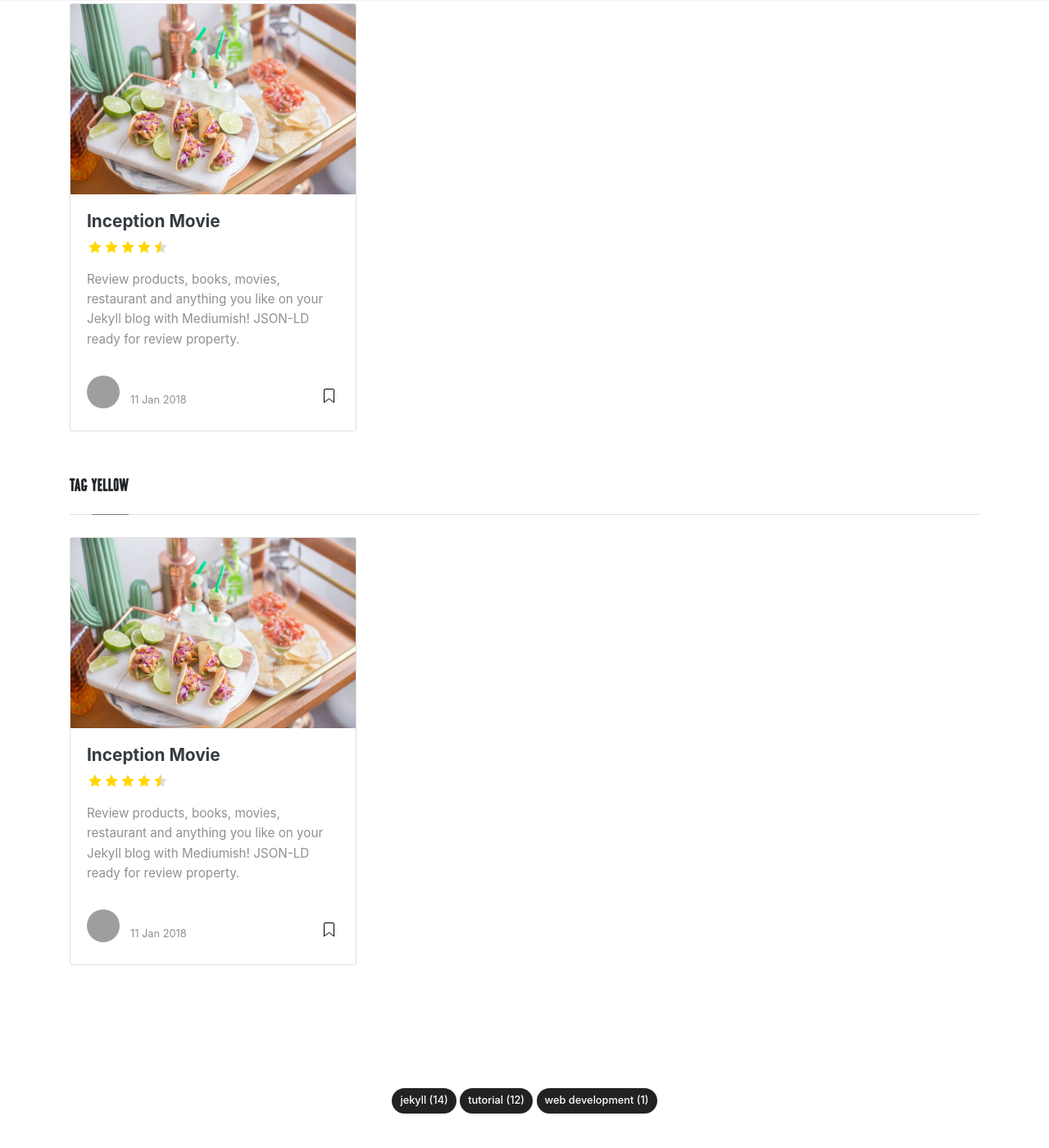
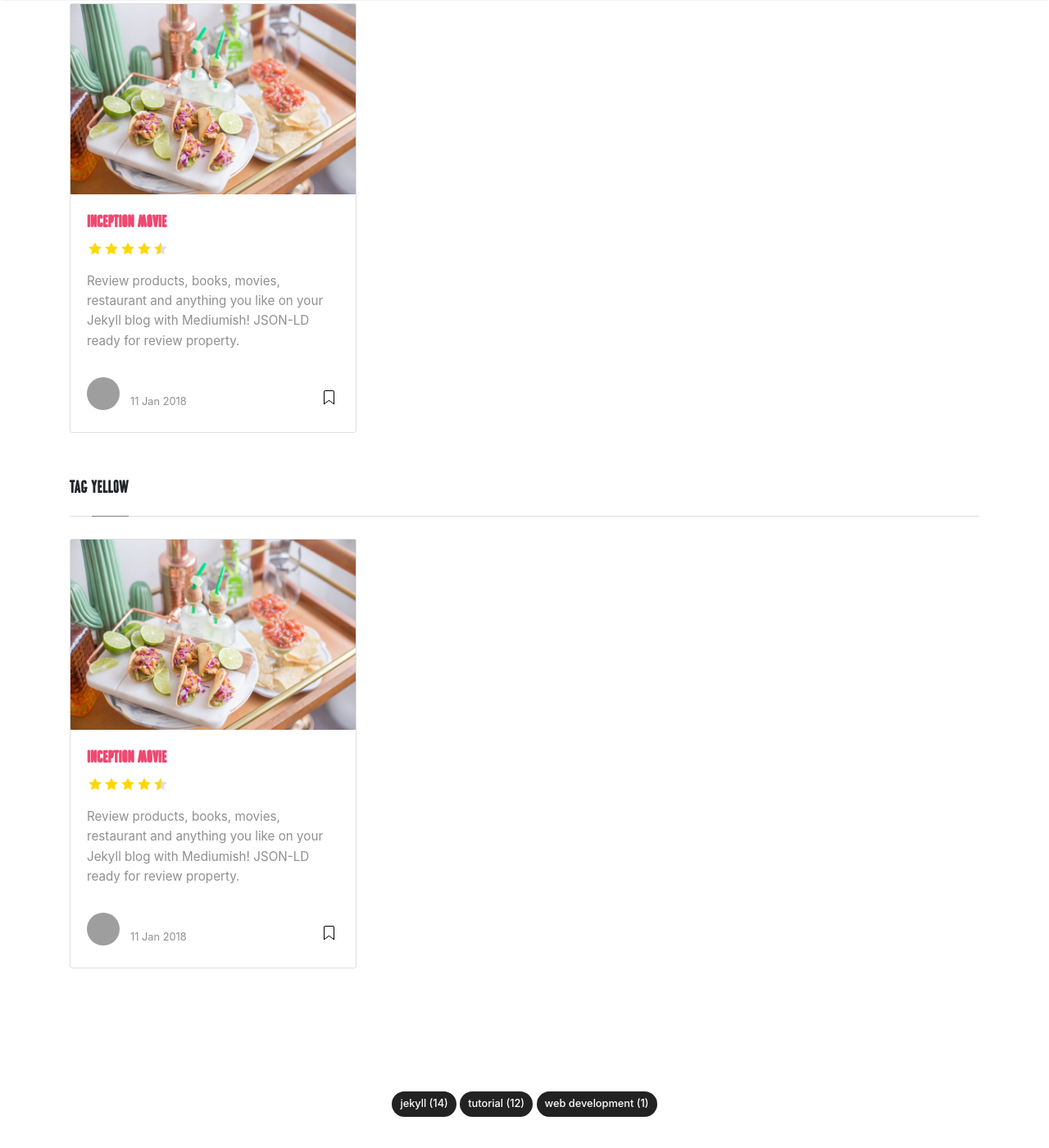
Before and after one commit to leblanck/pinkrhino, a Jekyll site: the page built from _pages/tags.md, in a window 1280 px wide and 1400 px high, scrolled down 310 px. Shown: the whole window at 82% size. Built offline with Jekyll 4.4.1, drawn with Linux system fonts in a browser that asks for light colours; nearby versions of some CDN libraries; grey boxes are pictures that could not be loaded.

Commit message:
color changes

```diff
--- a/_includes/postbox.html
+++ b/_includes/postbox.html
@@ -18,7 +18,7 @@
         </div>
         <div class="card-body">
             <h2 class="card-title">
-                <a class="text-dark" href="{{ site.baseurl }}{{ post.url }}">{{ post.title }}</a>
+                <a class="text-title-cusom" href="{{ site.baseurl }}{{ post.url }}">{{ post.title }}</a>
                 {% if post.rating %}
                 <div class="mb-2 mt-2 font-weight-normal">
                 {% include star_rating_postbox.html %}
--- a/assets/css/screen.css
+++ b/assets/css/screen.css
@@ -18,7 +18,8 @@ License: https://www.wowthemes.net/freebies-license/
 }
 
 .text-title-cusom {
-    color: #99E6D8;
+    color: #EF4871;
+    font-family: 'yrt_nice_weatherregular';
 }
 
 .mainheading {
```
